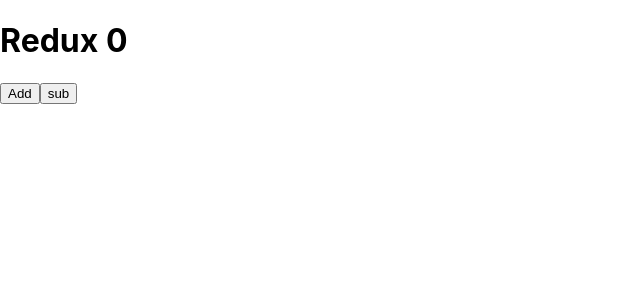
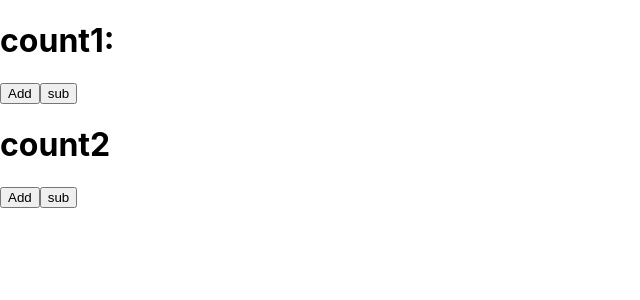
Before and after one commit to shadowZs/react-parctise, a React (Create React App) app: page / in a window 1280 px wide. Shown: the top 300 px of the page, without its empty margins (0-640 px from the left). Built offline with nearby package versions, Linux system fonts and the light colour scheme.

Commit message:
feat: add combineReducer

```diff
--- a/src/ReduxComponent.jsx
+++ b/src/ReduxComponent.jsx
@@ -1,34 +1,24 @@
-import React, { useState } from "react";
+import React, { useEffect, useState } from "react";
 
 import { legacy_createStore as createStore, bindActionCreators } from "./redux";
-let initialState = { count: 0 };
-const reducer = (state = initialState, action) => {
-  switch (action.type) {
-    case "INCREMENT":
-      return { count: state.count + 1 };
-    case "DECREMENT":
-      return { count: state.count - 1 };
-    default:
-      return state;
-  }
+import reducer from "./reducers";
+const store = createStore(reducer);
+
+const actionCreators = {
+  increment: () => ({ type: "INCREMENT" }),
+  decrement: () => ({ type: "DECREMENT" }),
+  add: () => ({ type: "ADD" }),
+  sub: () => ({ type: "MINUS" }),
 };
 
 function Redux() {
-  const [count, setCount] = useState(0);
+  const [state, setState] = useState({});
 
-  const store = createStore(reducer);
-  store.subscribe(() => {
-    setCount(store.getState().count);
-  });
-
-  const add = () => ({ type: "INCREMENT" });
-
-  const sub = () => ({ type: "DECREMENT" });
-
-  const actionCreators = {
-    add,
-    sub,
-  };
+  useEffect(() => {
+    store.subscribe(() => {
+      setState(store.getState());
+    });
+  }, []);
 
   const boundActionCreators = bindActionCreators(
     actionCreators,
@@ -37,9 +27,16 @@ function Redux() {
 
   return (
     <div>
-      <h1>Redux {count}</h1>
+      <h1>count1: {state?.count1?.count}</h1>
+      <button onClick={boundActionCreators.increment}> Add </button>
+      <button onClick={boundActionCreators.decrement}> sub </button>
+      <br />
+
+      <h1>count2 {state.count2?.count}</h1>
       <button onClick={boundActionCreators.add}> Add </button>
       <button onClick={boundActionCreators.sub}> sub </button>
+
+      <br />
     </div>
   );
 }
--- /dev/null
+++ b/src/reducers/count1.js
@@ -0,0 +1,11 @@
+export default function count1(state = { count: 0 }, action) {
+  // console.log("state1 -->", state);
+  switch (action.type) {
+    case "INCREMENT":
+      return { count: state.count + 1 };
+    case "DECREMENT":
+      return { count: state.count - 1 };
+    default:
+      return state;
+  }
+}
--- /dev/null
+++ b/src/reducers/count2.js
@@ -0,0 +1,10 @@
+export default function count2(state = { count: 1 }, action) {
+  switch (action.type) {
+    case "ADD":
+      return { count: state.count + 1 };
+    case "MINUS":
+      return { count: state.count - 1 };
+    default:
+      return state;
+  }
+}
--- /dev/null
+++ b/src/reducers/index.js
@@ -0,0 +1,10 @@
+import { combineReducers } from "../redux";
+import count1 from "./count1";
+import count2 from "./count2";
+
+export const defaultValue = { count1: 0, count2: 0 };
+
+export default combineReducers({
+  count1,
+  count2,
+});
--- /dev/null
+++ b/src/redux/combineReducers.js
@@ -0,0 +1,14 @@
+/**
+ * combineReducers receive a object of reducers and return a new reducer function, the function will return a new state
+ * @param {*} reducers object
+ */
+export function combineReducers(reducers) {
+  return function (state = {}, action) {
+    let newState = {};
+    // call each reducer and merge the new state
+    for (let key in reducers) {
+      newState[key] = reducers[key](state[key], action);
+    }
+    return newState;
+  };
+}
--- a/src/redux/index.js
+++ b/src/redux/index.js
@@ -1,4 +1,5 @@
 export * from "./bindActionCreator";
+export * from "./combineReducers";
 
 export const legacy_createStore = (reducer, preState) => {
   let state = preState;
```
